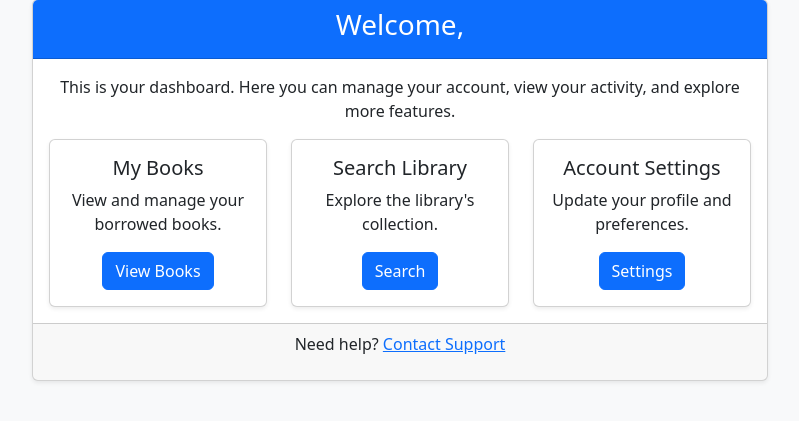
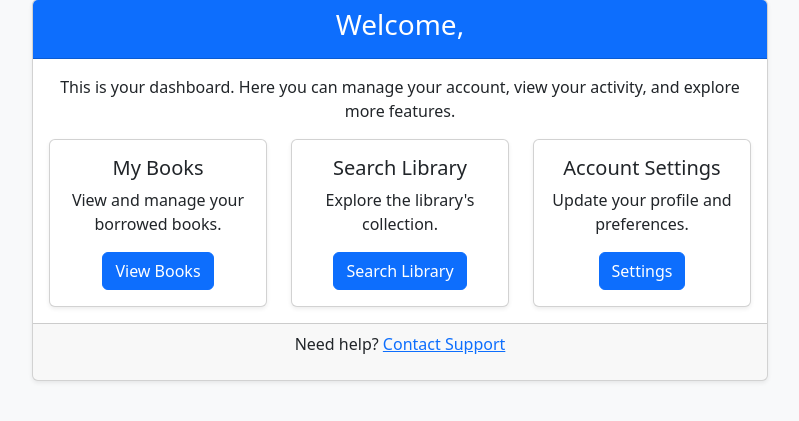
Before and after one commit to prathamesh7002/digital-library, a Django app: page /users/dashboard/ in a window 1280 px wide. Shown: the part 105-526 px from the top of the page, without its empty margins (240-1039 px from the left). Run offline with Django 5.2, Linux system fonts and the light colour scheme.

Commit message:
change in the dashbord.html

```diff
--- a/users/templates/users/dashboard.html
+++ b/users/templates/users/dashboard.html
@@ -60,7 +60,7 @@
                                     <div class="card-body">
                                         <h5 class="card-title">Search Library</h5>
                                         <p class="card-text">Explore the library's collection.</p>
-                                        <a href="#" class="btn btn-primary">Search</a>
+                                        <a href="{% url 'book_list' %}" class="btn btn-primary">Search Library</a>
                                     </div>
                                 </div>
                             </div>
```
